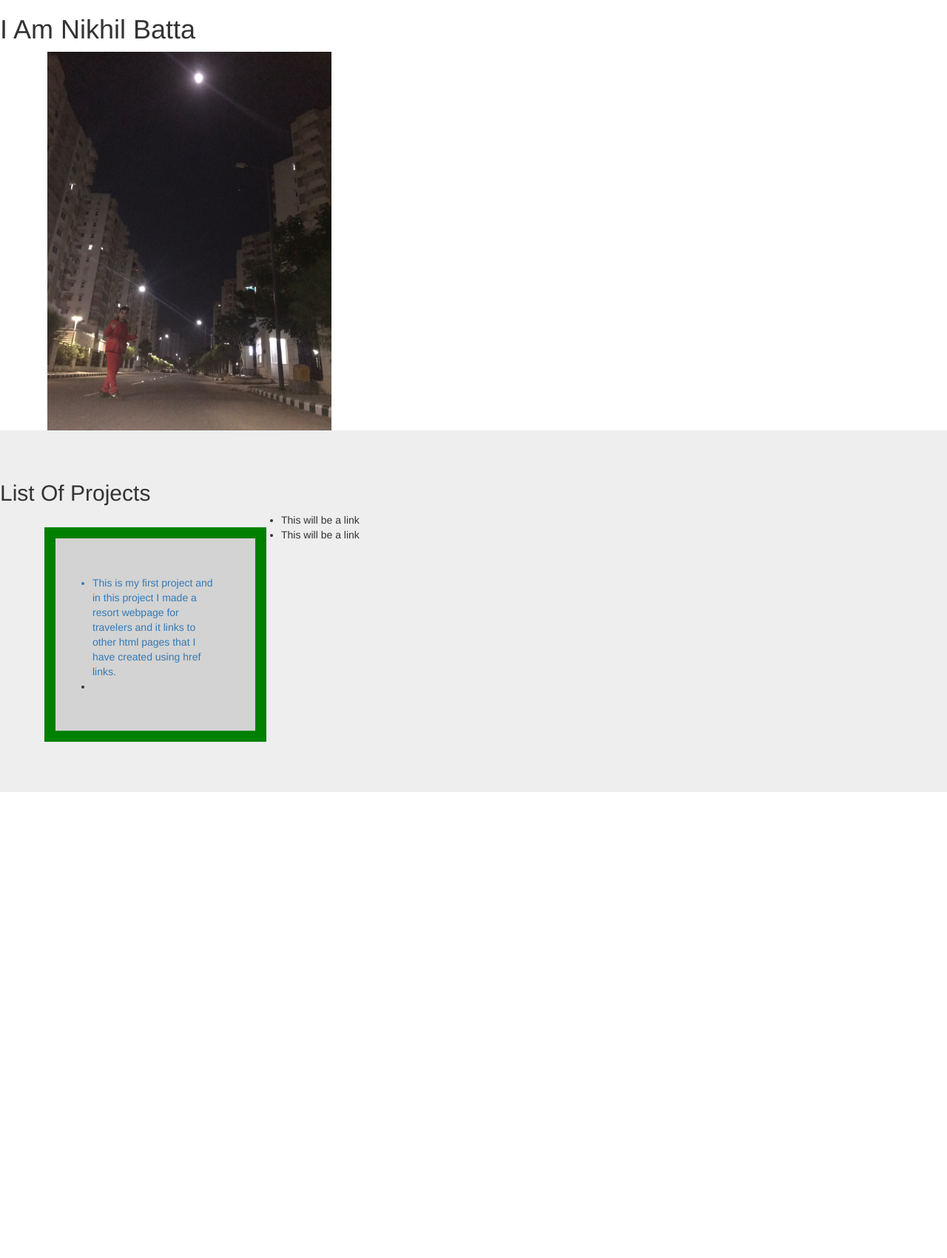
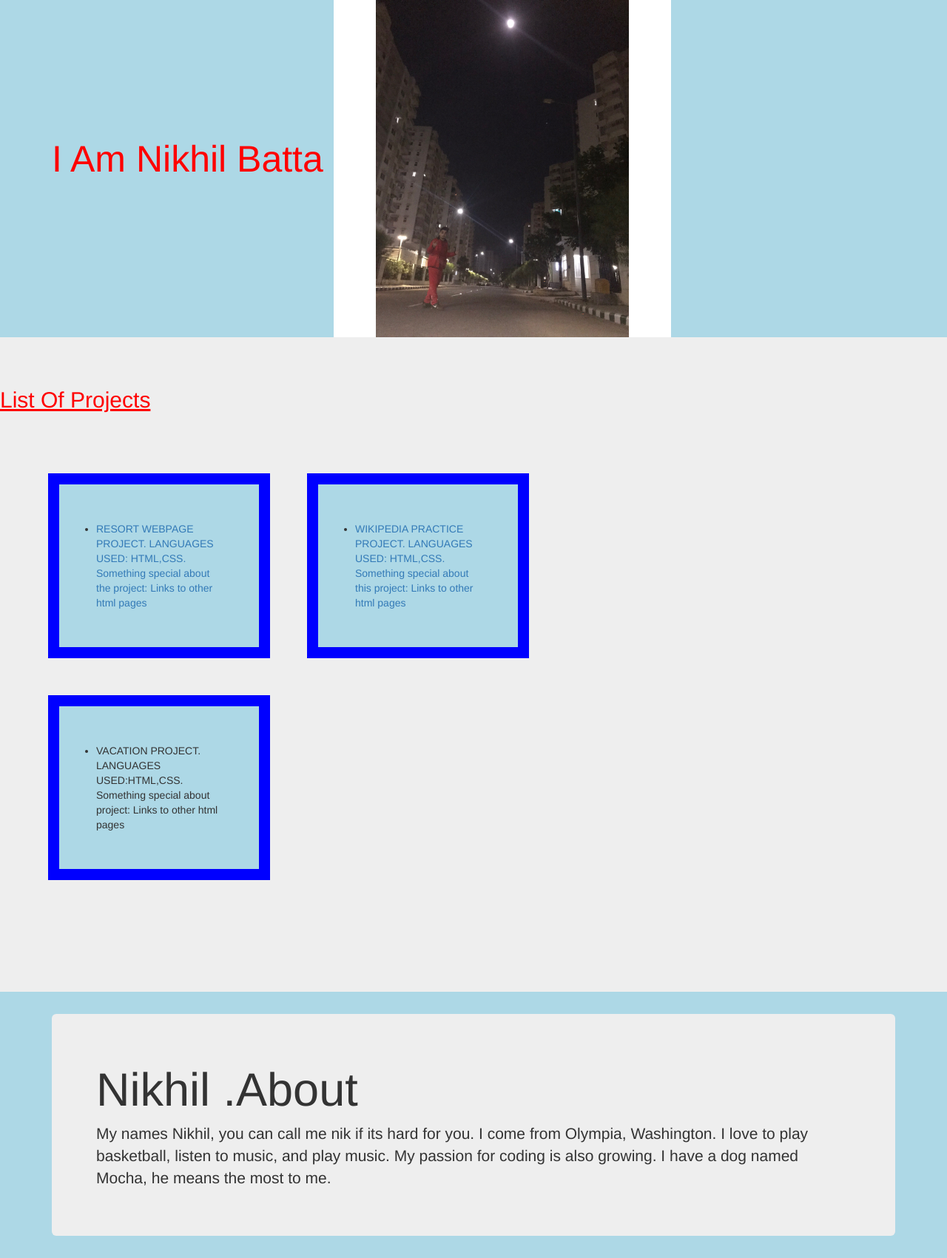
Before and after one commit to nikhilbatta/fridayprompt1, a plain HTML site: page portfoliowebpage1/index.html in a window 1280 px wide. Shown: the whole page at 74% size. Before the commit the page ends 1101 px from the top, so only its background shows below. Drawn offline with Linux system fonts and the light colour scheme.

Commit message:
adds an about me section and also changes the picture at the top of the webpage to be centered

```diff
--- a/portfoliowebpage1/css/styles.css
+++ b/portfoliowebpage1/css/styles.css
@@ -3,10 +3,37 @@ img {
   height:40%;
 }
 .okok{
-  background-color: lightgrey;
+  background-color: lightblue;
   width: 300px;
-  border: 15px solid green;
+  border: 15px solid blue;
   padding: 50px;
-  margin: 20px;
+  margin: 25px;
   float:left;
 }
+.okokok{
+  background-color: lightblue;
+  width: 300px;
+  border: 15px solid blue;
+  padding: 50px;
+  margin: 25px;
+  float:left;
+}
+.ok{
+  background-color: lightblue;
+  width: 300px;
+  border: 15px solid blue;
+  padding: 50px;
+  margin: 25px;
+  float:left;
+}
+.design {
+  text-decoration: underline;
+  color:red;
+}
+.design1{
+  color:red;
+  font-size: 50px;
+}
+body{
+  background-color: lightblue;
+}
--- a/portfoliowebpage1/index.html
+++ b/portfoliowebpage1/index.html
@@ -8,29 +8,41 @@
   </head>
 
   <body>
-    <h1> I Am Nikhil Batta </h1>
+    <div class="container"
+    <h1> <span class="design1">I Am Nikhil Batta </span> </h1>
+
 <img src="nikhil.jpeg" alt="A picture of me">
+</div>
+
+<div class="jumbotron">
+<h2><span class="design"> List Of Projects</span> </h2>
 
 
 <div class="jumbotron">
-<h2> List Of Projects </h2>
-
-
-
-<div>
   <div class="row">
     <div class="col-md-8">
   <ul>
     <div class="okok">
-  <a href="https://github.com/nikhilbatta/resortwebpage"><li>This is my first project and in this project I made a resort webpage for travelers and it links to other html pages that I have created using href links.<li></a>
+  <a href="https://github.com/nikhilbatta/resortwebpage"><li>RESORT WEBPAGE PROJECT.
+     LANGUAGES USED: HTML,CSS. Something special about the project: Links to other html pages<a></li>
   </div>
-    <li>This will be a link</li>
-    <li>This will be a link</li>
+  <div class="okok">
+    <a href=https://github.com/nikhilbatta/wikipekdiapractice>
+    <li>WIKIPEDIA PRACTICE PROJECT. LANGUAGES USED: HTML,CSS. Something special about this project: Links to other html pages</a></li>
+  </div>
+  <div class="okok">
+    <li>VACATION PROJECT. LANGUAGES USED:HTML,CSS. Something special about project: Links to other html pages</li>
+  </div>
   </ul>
 </div>
 </div>
 </div>
 </div>
-
+<div class="container">
+  <div class="jumbotron">
+    <h1> Nikhil .About</h1>
+    <p> My names Nikhil, you can call me nik if its hard for you. I come from Olympia, Washington. I love to play basketball, listen to music, and play music. My passion for coding is also growing. I have a dog named Mocha, he means the most to me.</p>
+  </div>
+</div>
   </body>
 </html>
```
